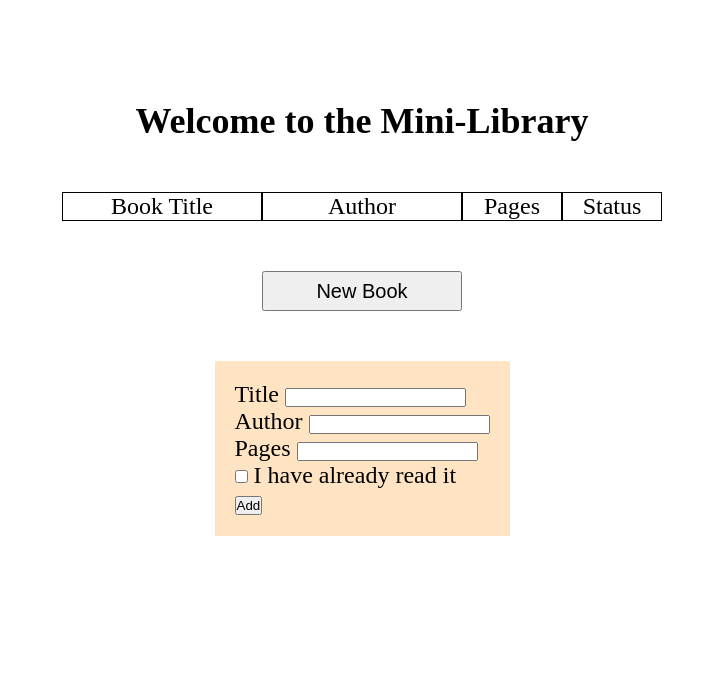
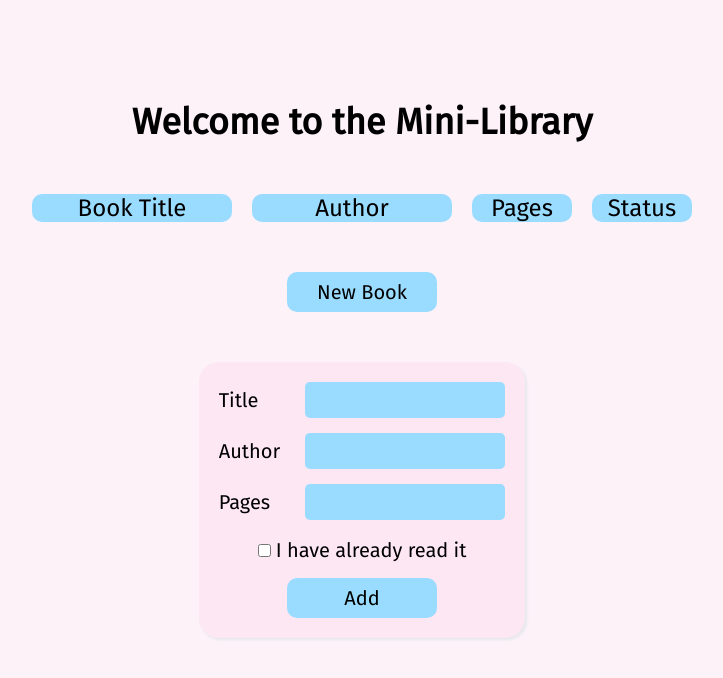
Before and after one commit to evanch98/library, a plain HTML site: page index.html in a window 1280 px wide. Both pictures are taken after a click on the button "New Book". Shown: the whole page, without its empty margins (278-1001 px from the left). Drawn offline with Linux system fonts and the light colour scheme.

Commit message:
Final styling of the webpage

```diff
--- a/styles.css
+++ b/styles.css
@@ -1,13 +1,22 @@
+@import url('https://fonts.googleapis.com/css2?family=Fira+Sans&display=swap');
+
 :root {
     font-size: 24px;
 }
 
 * {
+    font-family: 'Fira Sans', sans-serif;
     padding: 0;
     margin: 0;
 }
 
+h2 {
+    color: black;
+}
+
 body {
+    background-color: #fdf2f8;
+
     display: flex;
     flex-direction: column;
     align-items: center;
@@ -21,41 +30,91 @@ body {
     width: 100%;
     grid-template-columns: repeat(2, 200px) 100px 100px;
     justify-content: center;
+    gap: 20px;
 }
 
 .item {
-    border: 1px solid black;
+    background-color: #9ADCFF;
+
+    border-radius: 10px;
     text-align: center;
 }
 
 .newItem {
-    border: 1px solid black;
     text-align: center;
+    background-color: #93c5fd;
+    border-radius: 10px;
 
     position: relative;
 }
 
-#btn {
-    width: 200px;
+#btn, #submit {
+    font-family: inherit;
+    font-size: 20px;
+
+    width: 150px;
     height: 2em;
+    border: none;
 
-    font-size: 20px;
+    background-color: #9ADCFF;
+    border-radius: 10px;
+    cursor: pointer;
+}
+
+#btn:hover {
+    border-radius: 20px;
 }
 
 .rmButton {
     font-size: 16px;
     border: none;
-    background-color: white;
+    background-color: #93c5fd;
     text-decoration: underline;
     cursor: pointer;
 
     position: absolute;
     top: 4px;
-    right: 2px;
+    right: 5px;
 }
 
 .form-container {
+    border-radius: 20px;
+    box-shadow: 2px 2px 3px #e5e7eb;
     opacity: 0;
-    background-color: bisque;
+    background-color: #fce7f3;
     padding: 20px;
 }
+
+.row {
+    display: grid;
+    grid-template-columns: 1fr 3fr;
+    justify-items: start;
+    align-items: center;
+    gap: 20px;
+}
+
+.form {
+    display: grid;
+    gap: 15px;
+    place-items: center center;
+}
+
+input[type="text"] {
+    font-family: inherit;
+
+    width: 200px;
+    height: 1.5rem;
+
+    background-color: #9ADCFF;
+    border-radius: 5px;
+    border: none;
+}
+
+input[type="text"]:focus {
+    outline: none;
+    border: 1px solid #fafaf9;
+}
+
+label {
+    font-size: 20px;
+}
```
